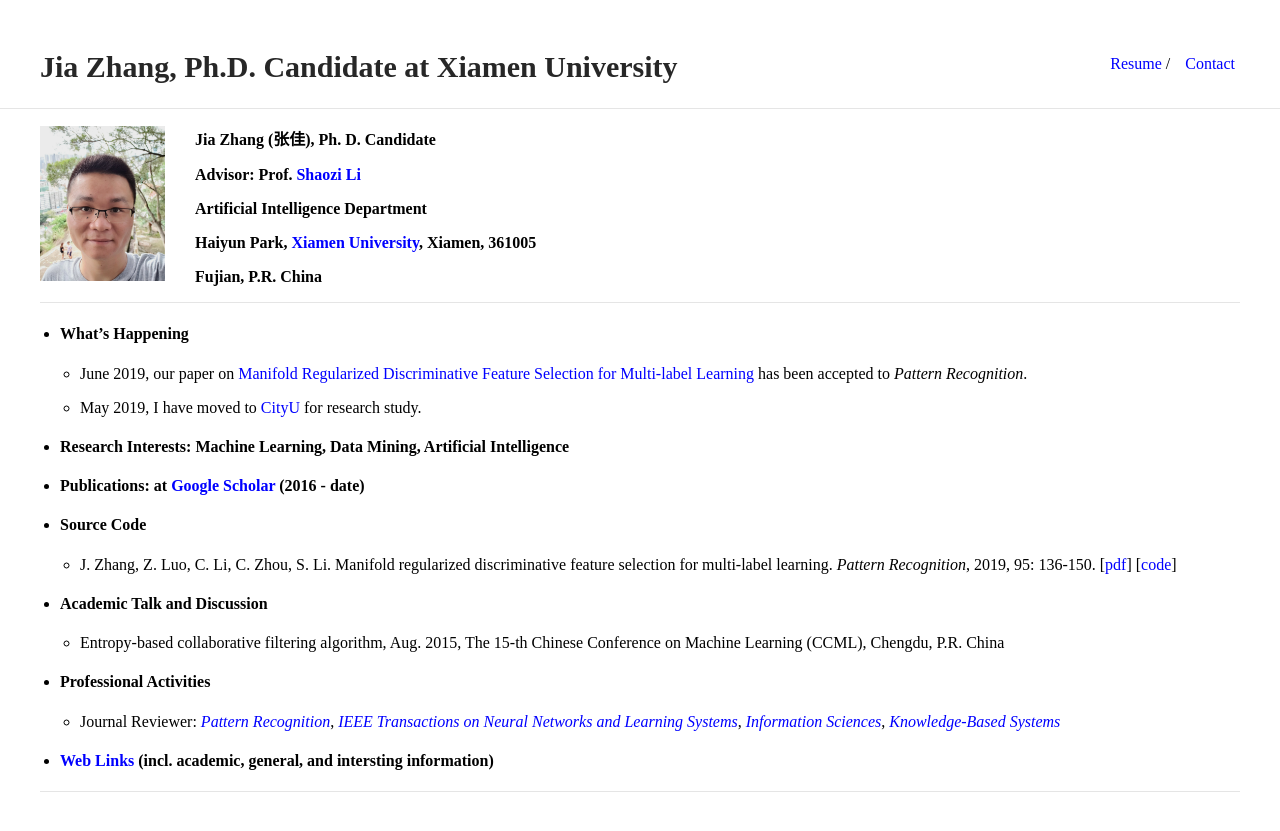
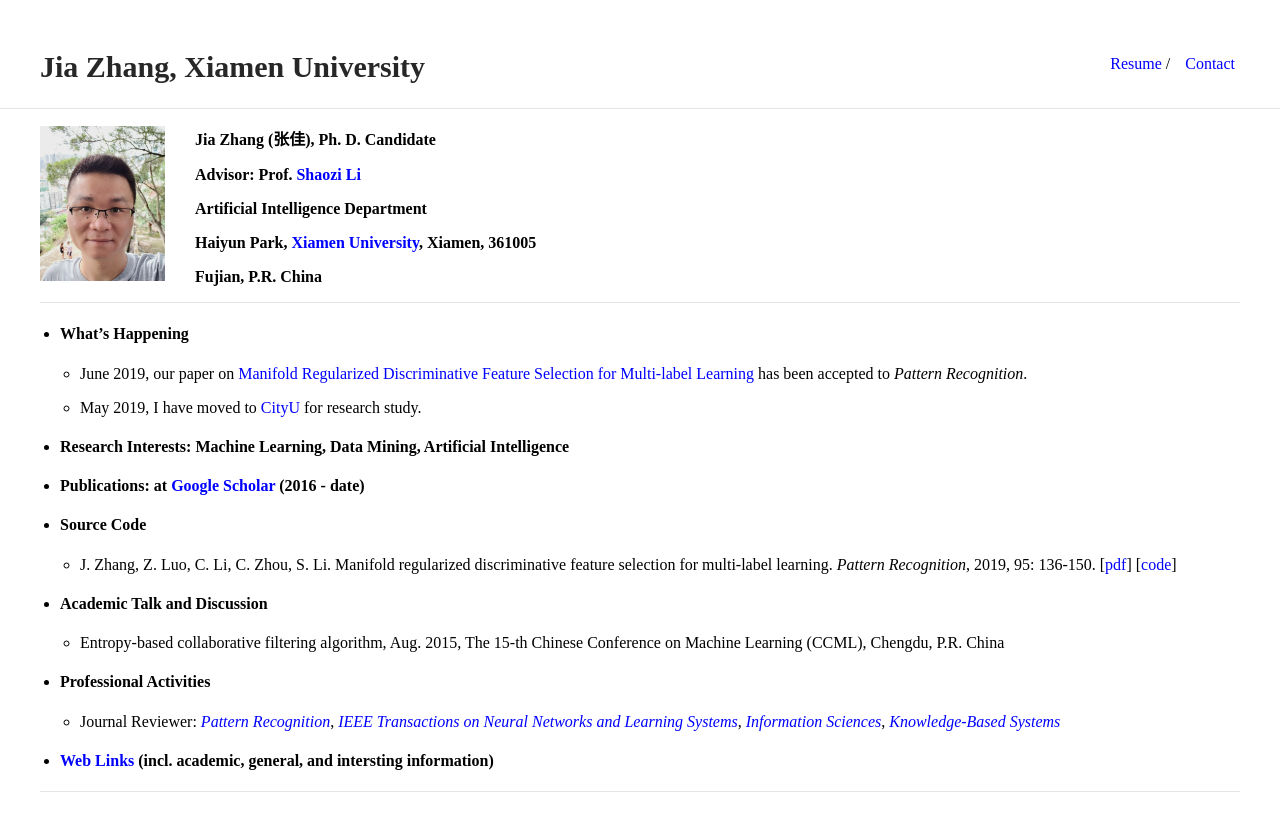
Before and after one commit to jiazhang-ml/jiazhang-ml.github.io, a Jekyll site: the page built from index.md, in a window 1280 px wide, cut to the strip 0-876 px from the top of the page. Shown: the top 831 px of the strip. Built offline with Jekyll 4.4.1, drawn with Linux system fonts in a browser that asks for light colours.

Commit message:
Update _config.yml

```diff
--- a/_config.yml
+++ b/_config.yml
@@ -1,4 +1,4 @@
-title: Jia Zhang, Ph.D. Candidate at Xiamen University
+title: Jia Zhang, Xiamen University
 url: "jiazhang-ml.pub/"
 
 #ins_logo: "./bits-logo.png"
```
